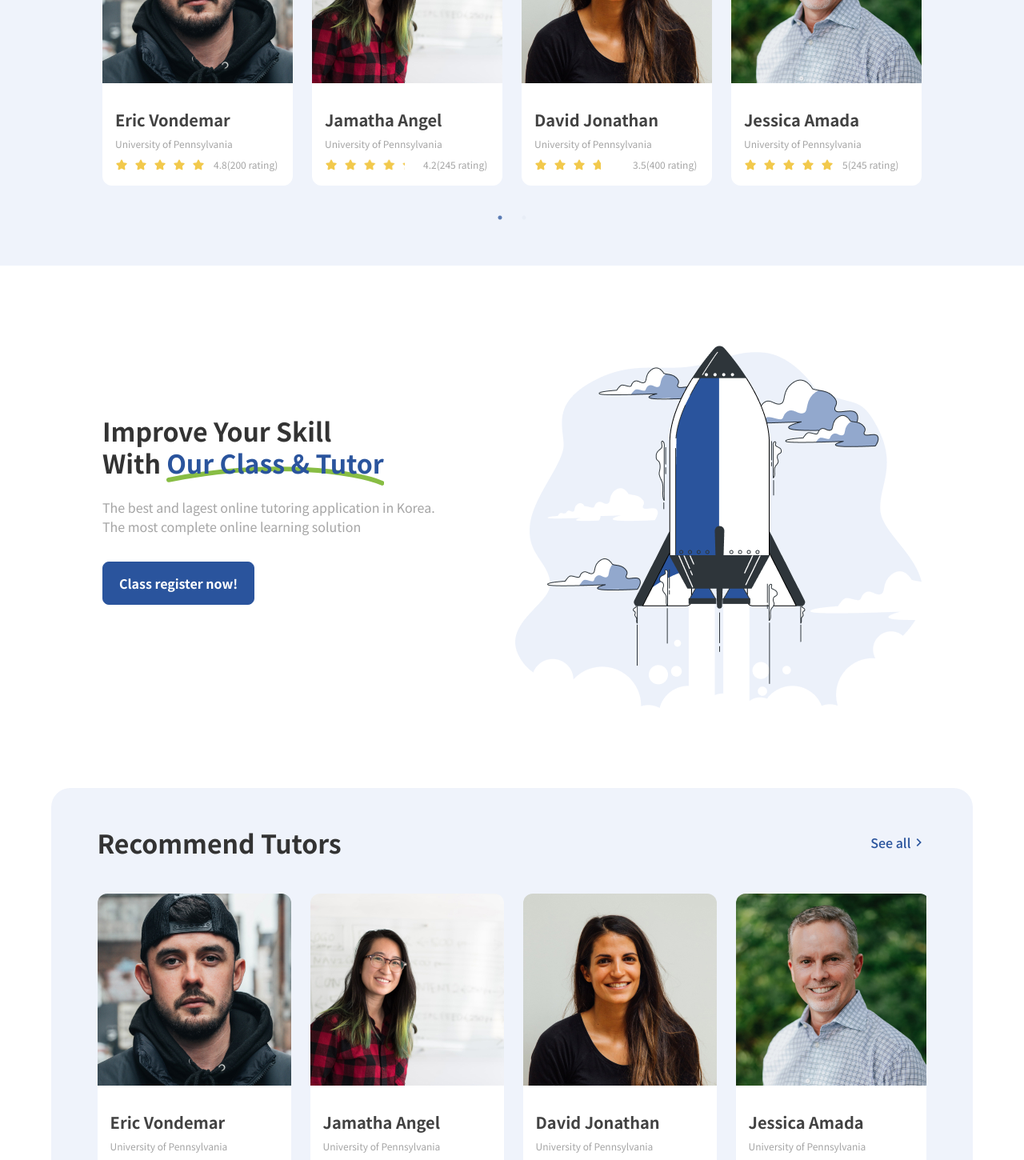
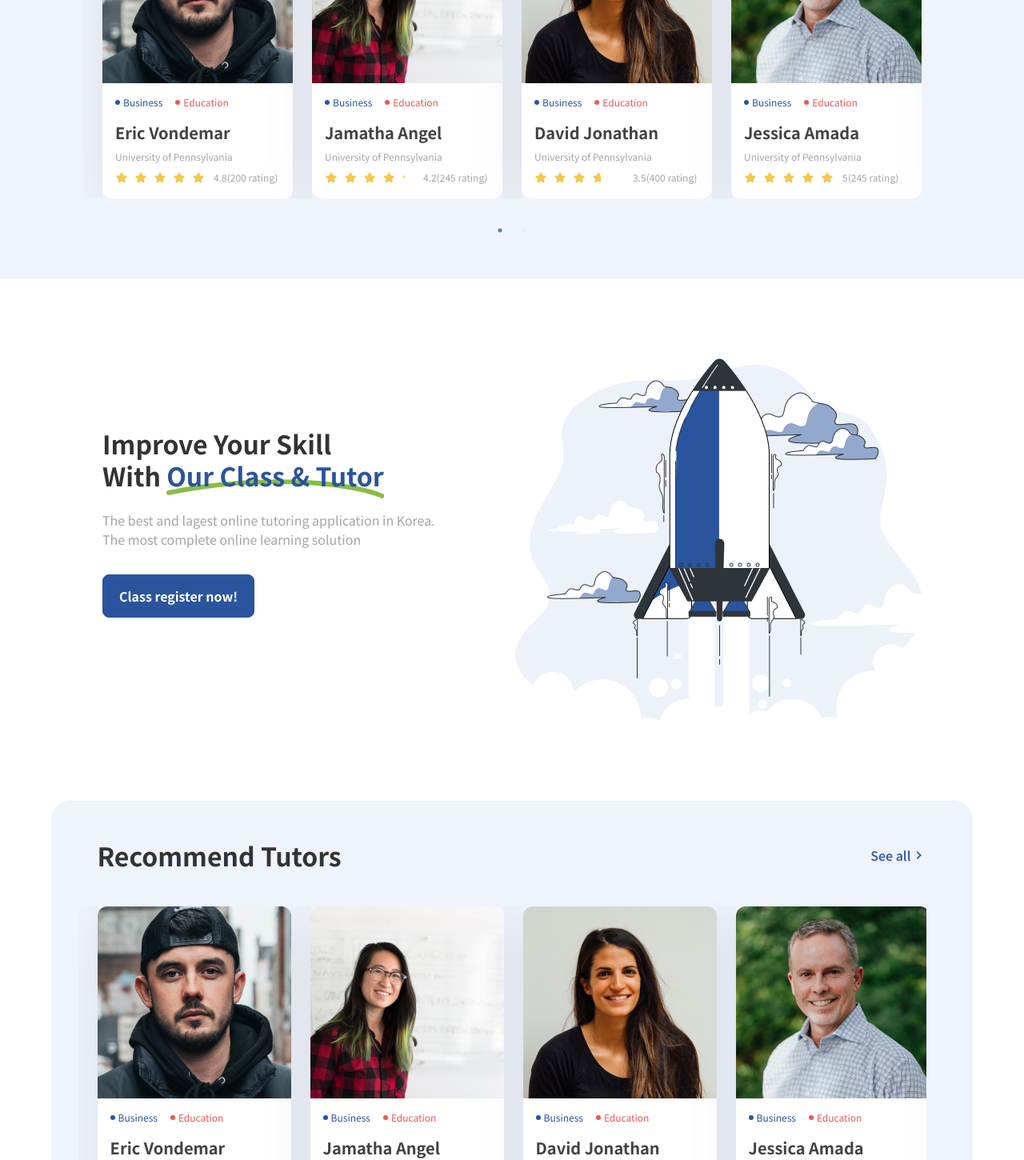
Before and after one commit to lillyYu/icn-react, a React (Create React App) app in the folder icn-react/: page / in a window 1280 px wide. Shown: the part 1620-3070 px from the top of the page at 80% size. Built offline with nearby package versions, Linux system fonts and the light colour scheme.

Commit message:
slider shadow 문제

```diff
--- a/icn-react/src/components/main/NewTutors.js
+++ b/icn-react/src/components/main/NewTutors.js
@@ -5,8 +5,8 @@ import tutors from 'components/items/tutor-item/tutors.json';
 import { useEffect, useState } from "react";
 
 export const NewTutors = (props) => {
-  const [businessOn, setBusinessOn] = useState('');
-  const [educationOn, setEducationOn] = useState('');
+  // const [businessOn, setBusinessOn] = useState('');
+  // const [educationOn, setEducationOn] = useState('');
 
   // slick Options
   var settings = {
@@ -17,8 +17,6 @@ export const NewTutors = (props) => {
     slidesToScroll: 4,
     arrows: false
   };
-
-
 
   const tutorList = tutors.map((tutor, index) => {
 
@@ -47,17 +45,7 @@ export const NewTutors = (props) => {
 
       for( let j = 0; j < tutors[i].tags; j++ ){
         console.log(tutors[i].tags[j]);
-
-        if(businessIs === true){
-
-          } else if(educationIs === true) {
-          }else{
-            setBusinessOn('')
-            setEducationOn('');
-        }
       }
-
-
     }
   }, [tutors])
 
--- a/icn-react/src/components/main/RecommendTutors.js
+++ b/icn-react/src/components/main/RecommendTutors.js
@@ -34,6 +34,8 @@ export const RecommendTutors =(props) => {
                   <div className="slickSlides" key={index}>
                     <TutorItem
                       id={tutor.id}
+                      business={tutor.tags[0].name}
+                      education={tutor.tags[1].name}
                       profile={tutor.profile}
                       tutorName={tutor.tutorName}
                       university={tutor.university}
--- a/icn-react/src/components/main/ThisMonthTutor.js
+++ b/icn-react/src/components/main/ThisMonthTutor.js
@@ -35,6 +35,8 @@ export const ThisMonthTutor = (props) => {
                 <div className="slickSlides" key={index}>
                   <TutorItem
                     id={tutor.id}
+                    business={tutor.tags[0].name}
+                    education={tutor.tags[1].name}
                     profile={tutor.profile}
                     tutorName={tutor.tutorName}
                     university={tutor.university}
--- a/icn-react/src/components/scss/items/tutor-item.scss
+++ b/icn-react/src/components/scss/items/tutor-item.scss
@@ -1,6 +1,7 @@
 @import 'commons/scss/var';
 
 .tutorItem {
+  box-shadow: 0px 8px 64px rgba(16, 24, 40, 0.08);
 
   &>figure {
     @include imageAlignCenter();
--- a/icn-react/src/components/scss/main/sections.scss
+++ b/icn-react/src/components/scss/main/sections.scss
@@ -2,6 +2,7 @@
 
 .icnMain {
   section {
+
     // section common styling
     h2.sectionTitle {
       @include flexAlignCenter();
@@ -52,7 +53,7 @@
         color: $grey-font-color;
       }
 
-      a{
+      a {
         @include blueButton();
         margin-top: 3.2rem;
 
@@ -60,32 +61,38 @@
     }
 
     article {
-      .slick-slide {
-        margin-left:2.4rem;
-      }
+      .slick-slider {
 
         .slick-list {
-        margin-left:-2.4rem;
-      }
+          margin-left: -2.4rem;
 
           .slick-track {
             display: flex;
             width: 100%;
+
+            .slick-slide {
+              margin-left: 2.4rem;
+            }
+          }
         }
 
         .slick-dots {
           bottom: -5rem;
 
           li {
-          button:before{
+            button:before {
               color: #D4DDEB;
             }
-          &.slick-active button:before{
+
+            &.slick-active button:before {
               color: $point-blue-color;
             }
 
           }
         }
+      }
+
+
     }
 
     // Section 1. New Contents
@@ -119,7 +126,7 @@
     }
 
     // Section 4 : Recommend Tutors
-    &.recommendTutors{
+    &.recommendTutors {
       padding: 0 5%;
 
       .bgWrap {
```
Lines whose indentation alone changed are shown as unchanged.
